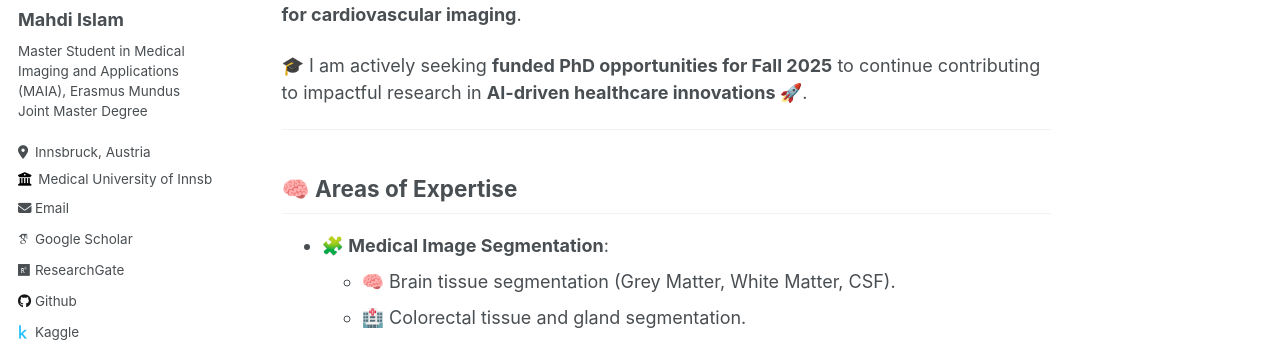
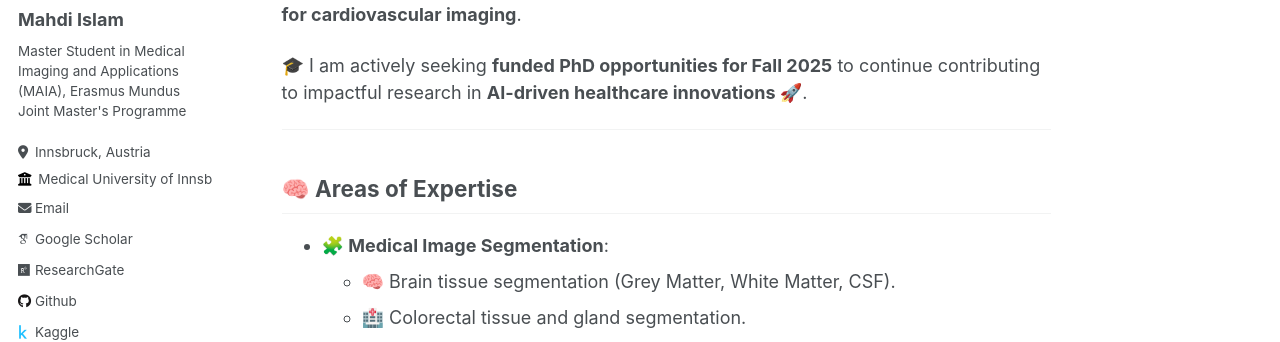
Before and after one commit to mahdiislam79/mahdiislam79.github.io, a Jekyll site: the page built from _pages/about.md, in a window 1280 px wide. Shown: the part 282-624 px from the top of the page. Built offline with Jekyll 4.4.1, drawn with Linux system fonts in a browser that asks for light colours; some web fonts are replaced.

Commit message:
info update

```diff
--- a/_config.yml
+++ b/_config.yml
@@ -24,7 +24,7 @@ author:
   avatar           : "20240109_110142~2.jpg"
   name             : "Mahdi Islam"
   pronouns         : # example: "he"
-  bio              : "Master Student in Medical Imaging and Applications (MAIA), Erasmus Mundus Joint Master Degree"
+  bio              : "Master Student in Medical Imaging and Applications (MAIA), Erasmus Mundus Joint Master's Programme"
   location         : "Innsbruck, Austria"
   employer         : "Medical University of Innsbruck"
   url              : # URL
```
